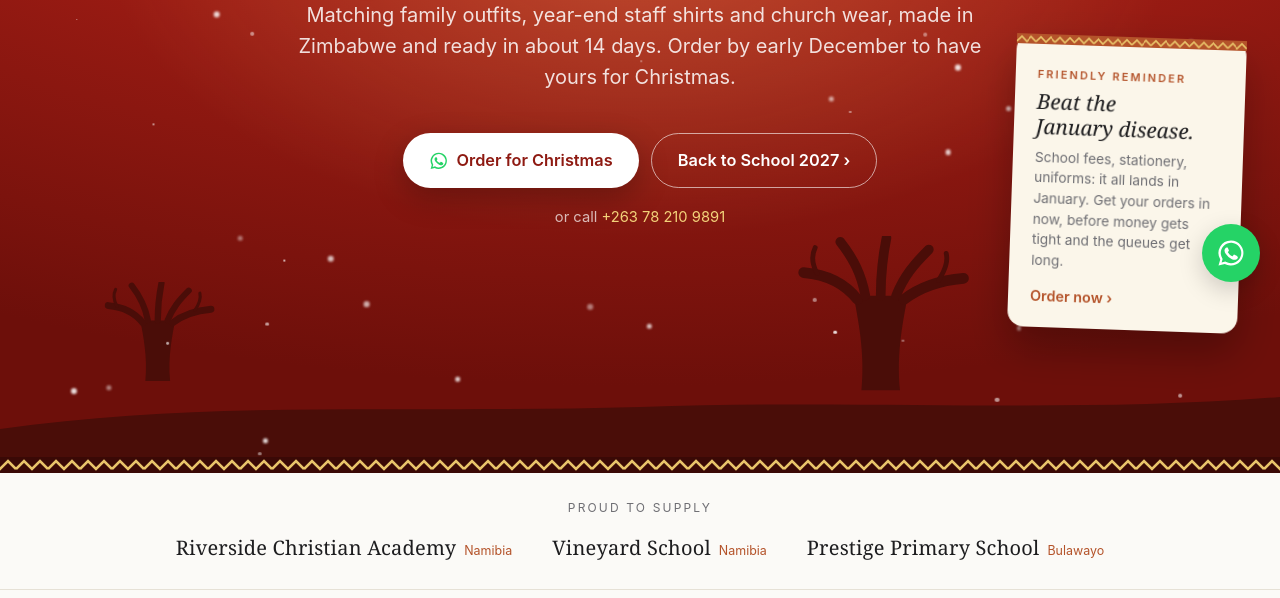
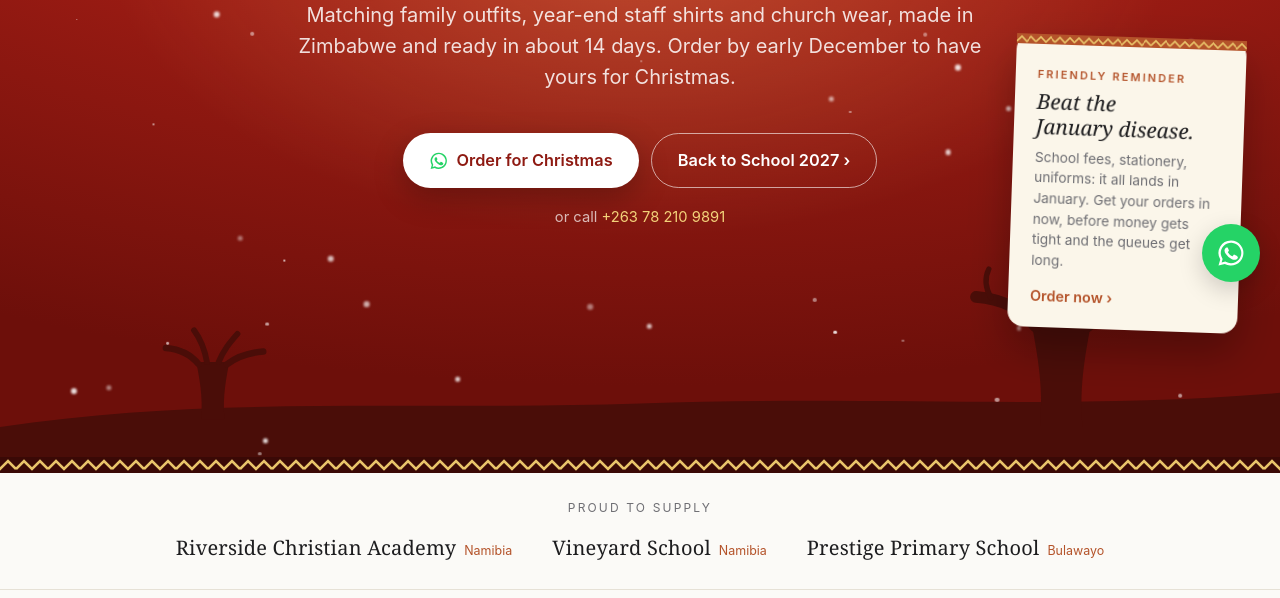
Before and after one commit to HeraldofData/chakafashions.com, a plain HTML site: page index.html in a window 1280 px wide. Shown: the part 498-1096 px from the top of the page. Drawn offline with Linux system fonts and the light colour scheme; no server answers.

Commit message:
Restore festive version exactly as approved
Co-Authored-By: Claude Opus 5.5 <noreply@anthropic.com>

```diff
--- a/assets/css/style.css
+++ b/assets/css/style.css
@@ -387,16 +387,3 @@ p { margin: 0 0 1em; }
   .ornament.orn-2 { height: 105px; width: 36px; right: 3%; }
   .xmas-inner { padding-top: 150px; }
 }
-
-/* ground + baobabs scale cleanly on any screen width */
-.xmas-ground { height: 120px; bottom: 14px; }
-.baobab { position: absolute; z-index: 1; bottom: 70px; height: auto; }
-.baobab-l { left: 8%; width: clamp(90px, 9vw, 150px); bottom: 86px; }
-.baobab-r { right: 16%; width: clamp(140px, 14vw, 240px); bottom: 74px; }
-@media (max-width: 1239px) { .baobab-r { right: 6%; } }
-@media (max-width: 700px) {
-  .xmas-ground { height: 90px; }
-  .baobab-l { width: 70px; left: 4%; bottom: 66px; }
-  .baobab-r { width: 110px; right: 4%; bottom: 58px; }
-}
-@media (min-width: 1240px) { .baobab-r { right: 24%; } }
--- a/index.html
+++ b/index.html
@@ -92,12 +92,12 @@
       <a href="#" class="js-whatsapp" data-wa-text="Hello Chaka Fashions, I would like to order school uniforms before January.">Order now ›</a>
     </aside>
 
-    <!-- baobabs on a summer night -->
-    <svg class="xmas-ground" viewBox="0 0 1200 120" preserveAspectRatio="none" aria-hidden="true">
-      <path d="M0 90 C 200 60, 380 75, 600 68 C 820 60, 1000 75, 1200 58 L1200 120 L0 120 Z" fill="#4a0d08"/>
-    </svg>
-    <svg class="baobab baobab-l" viewBox="0 0 186 170" aria-hidden="true">
-      <g fill="#4a0d08"><path d="M70 160 C 74 120, 66 85, 62 62 L 118 62 C 114 85, 106 120, 110 160 Z"/>
+    <!-- baobab on a summer night -->
+    <svg class="xmas-ground" viewBox="0 0 1200 220" preserveAspectRatio="xMidYMax slice" aria-hidden="true">
+      <g fill="#4a0d08">
+        <path d="M0 190 C 200 160, 380 175, 600 168 C 820 160, 1000 175, 1200 158 L1200 220 L0 220 Z"/>
+        <g transform="translate(905 30)">
+          <path d="M70 160 C 74 120, 66 85, 62 62 L 118 62 C 114 85, 106 120, 110 160 Z"/>
           <g fill="none" stroke="#4a0d08" stroke-linecap="round">
             <path d="M66 66 C 52 48, 34 40, 10 38" stroke-width="11"/>
             <path d="M74 62 C 70 40, 62 24, 48 6" stroke-width="10"/>
@@ -106,19 +106,18 @@
             <path d="M114 66 C 132 52, 152 46, 176 44" stroke-width="11"/>
             <path d="M24 39 C 18 28, 18 20, 22 12" stroke-width="5"/>
             <path d="M150 46 C 158 34, 160 26, 158 18" stroke-width="5"/>
-        </g></g>
-    </svg>
-    <svg class="baobab baobab-r" viewBox="0 0 186 170" aria-hidden="true">
-      <g fill="#4a0d08"><path d="M70 160 C 74 120, 66 85, 62 62 L 118 62 C 114 85, 106 120, 110 160 Z"/>
+          </g>
+        </g>
+        <g transform="translate(150 95) scale(.55)">
+          <path d="M70 160 C 74 120, 66 85, 62 62 L 118 62 C 114 85, 106 120, 110 160 Z"/>
           <g fill="none" stroke="#4a0d08" stroke-linecap="round">
             <path d="M66 66 C 52 48, 34 40, 10 38" stroke-width="11"/>
-          <path d="M74 62 C 70 40, 62 24, 48 6" stroke-width="10"/>
-          <path d="M90 62 C 90 40, 92 22, 96 2" stroke-width="10"/>
-          <path d="M106 62 C 114 42, 124 30, 140 14" stroke-width="10"/>
+            <path d="M80 62 C 76 40, 70 24, 58 8" stroke-width="10"/>
+            <path d="M100 62 C 108 42, 118 30, 132 14" stroke-width="10"/>
             <path d="M114 66 C 132 52, 152 46, 176 44" stroke-width="11"/>
-          <path d="M24 39 C 18 28, 18 20, 22 12" stroke-width="5"/>
-          <path d="M150 46 C 158 34, 160 26, 158 18" stroke-width="5"/>
-        </g></g>
+          </g>
+        </g>
+      </g>
     </svg>
     <div class="xmas-band" aria-hidden="true"></div>
   </section>
```
Lines whose indentation alone changed are shown as unchanged.
